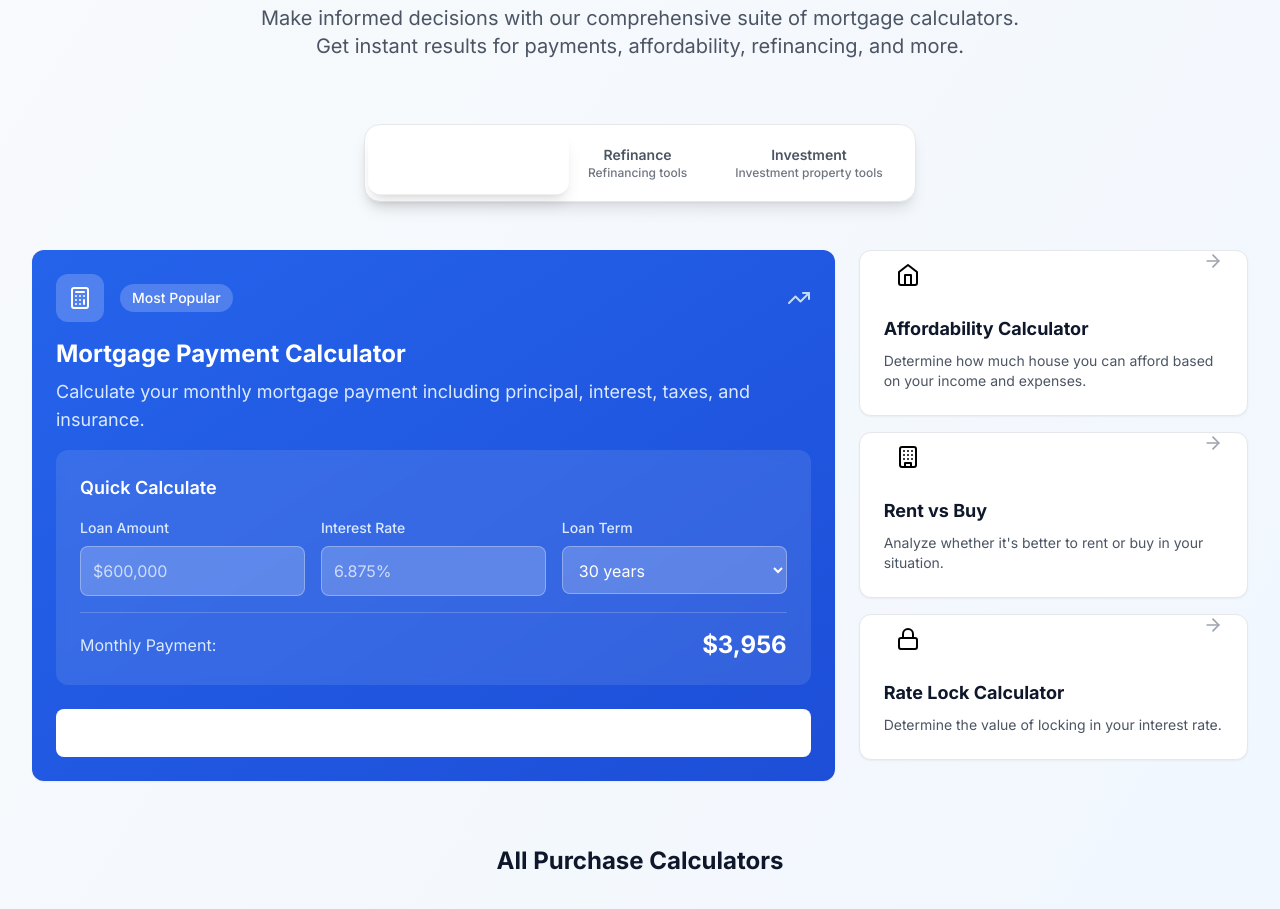
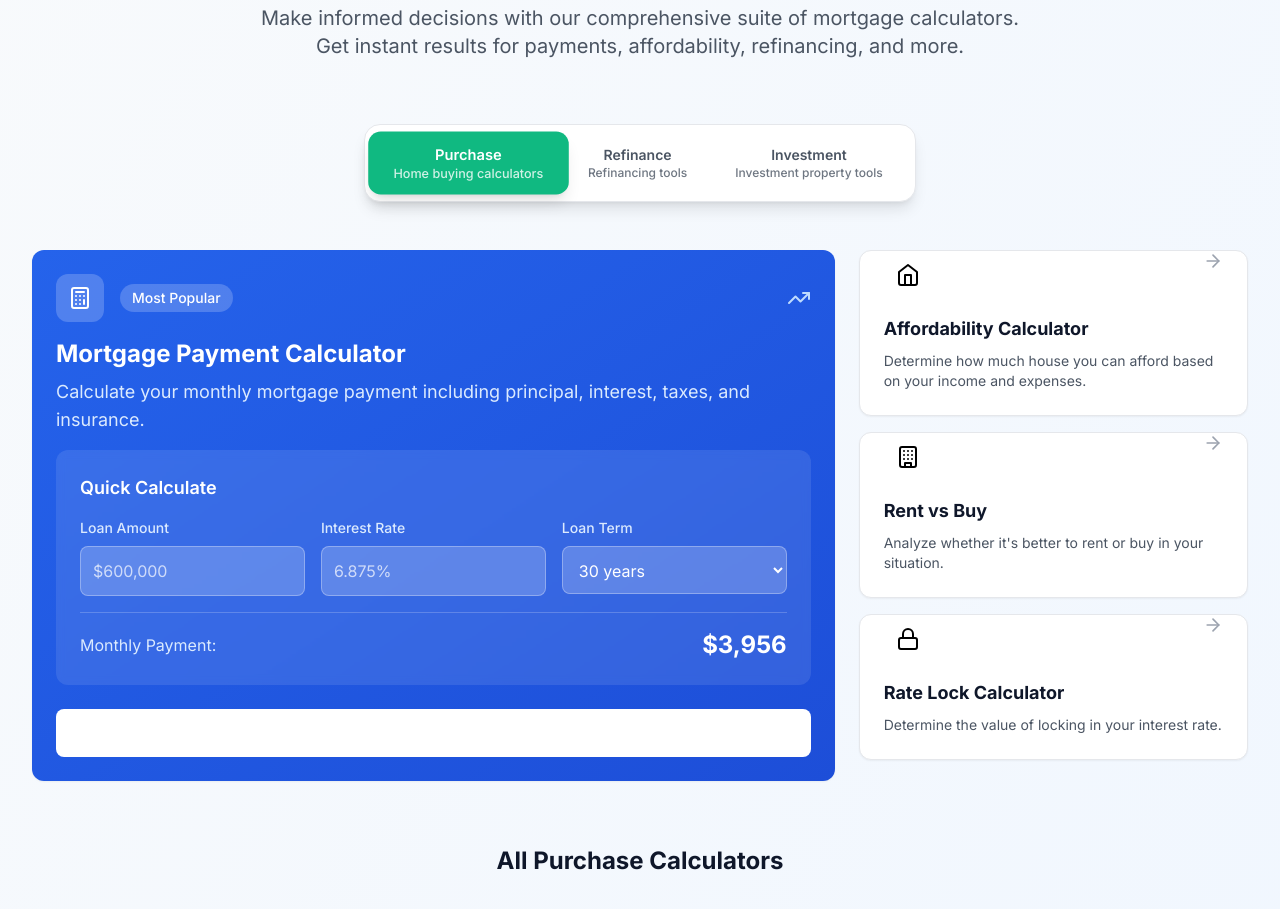
Before and after one commit to imankiyanoosh/Mehrshahi-Mortgage-Website, a React (Vite) app: page / in a window 1280 px wide. Shown: the part 6280-7189 px from the top of the page. Built offline with nearby package versions, Linux system fonts and the light colour scheme.

Commit message:
Updated CalculatorHub.tsx

```diff
--- a/src/components/sections/CalculatorHub.tsx
+++ b/src/components/sections/CalculatorHub.tsx
@@ -13,6 +13,12 @@ const CalculatorHub: React.FC = () => {
     const IconComponent = (Icons as any)[iconName];
     return IconComponent || CalcIcon;
   };
+
+  const categoryColors: Record<string, string> = {
+  purchase: 'bg-emerald-500',
+  refinance: 'bg-blue-500',
+  investment: 'bg-purple-500',
+};
 
   const categories = [
     { id: 'purchase', label: 'Purchase', color: 'emerald', description: 'Home buying calculators' },
```
